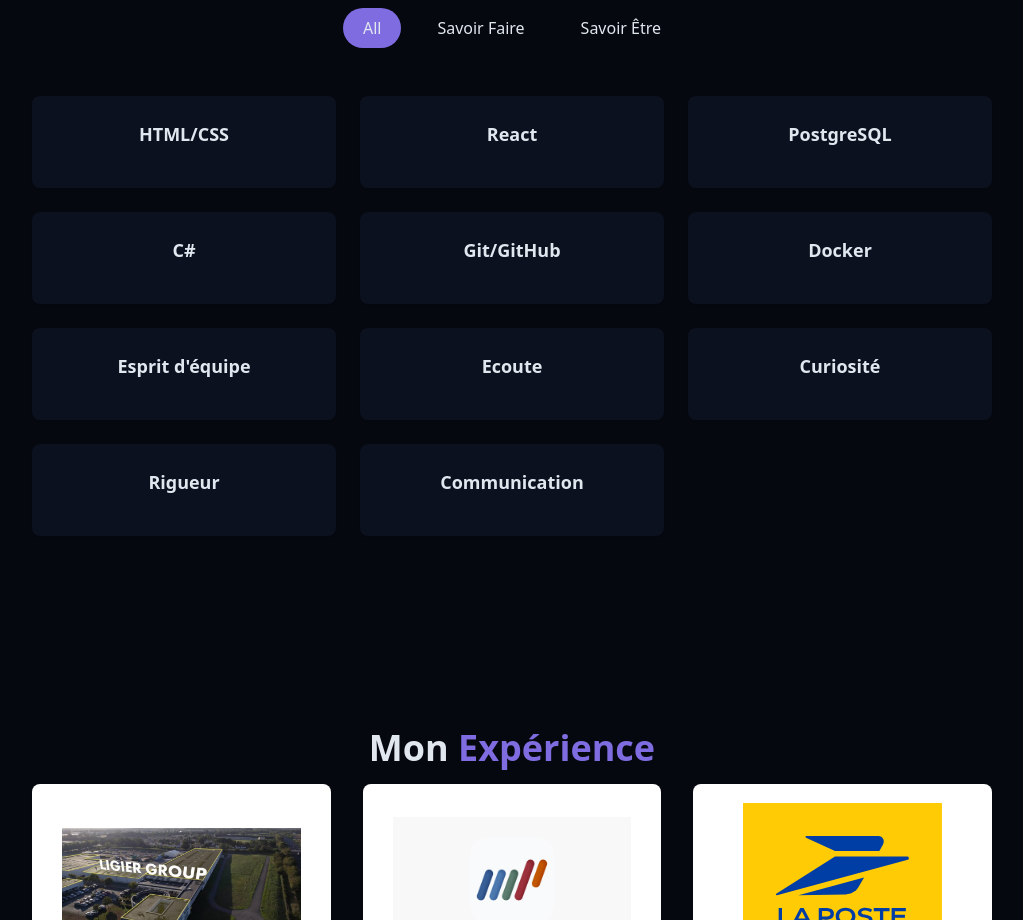
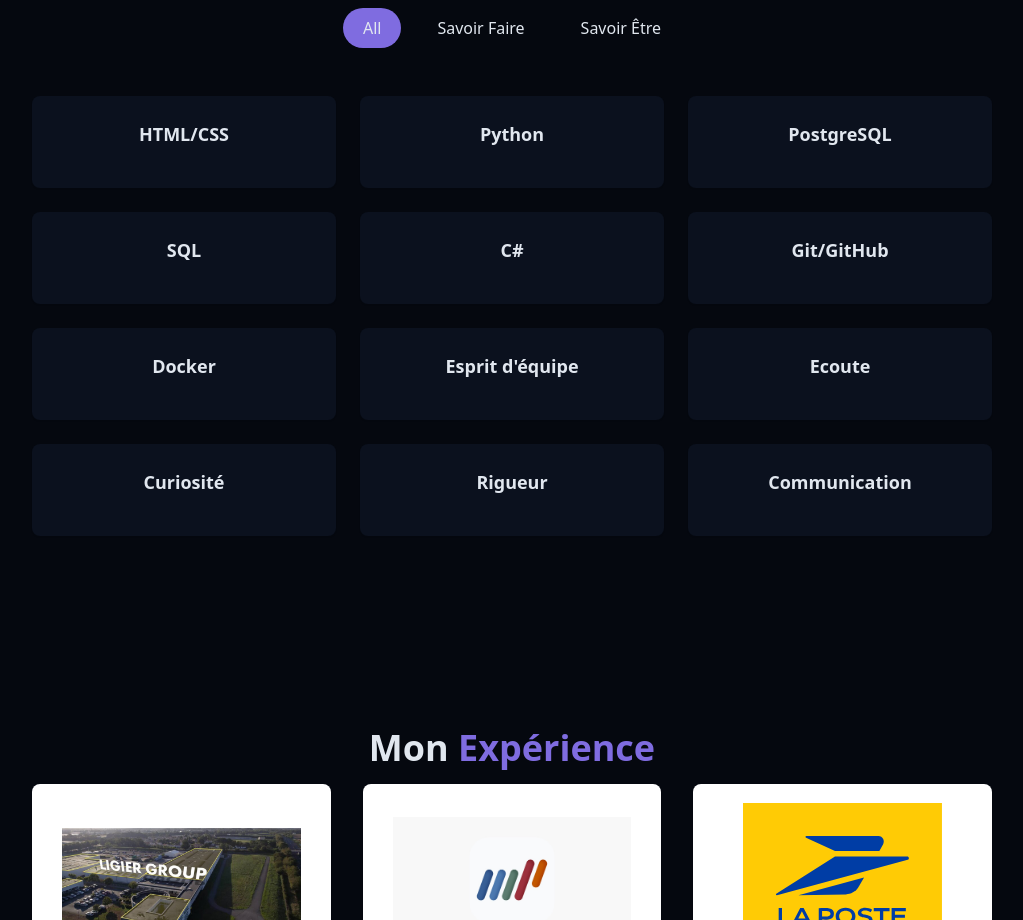
Before and after one commit to Foseos/Portfolio_2025, a React (Vite) app: page / in a window 1280 px wide. Shown: the part 1800-2720 px from the top of the page, without its empty margins (128-1151 px from the left). Built offline with nearby package versions, Linux system fonts and the light colour scheme.

Commit message:
Update skills: replace React with Python, add SQL
In src/data/skills.js, replaced the "React" entry with "Python" and added an "SQL" entry under the "Savoir faire" category to keep the skills list current and reflect a backend/database focus.

```diff
--- a/src/data/skills.js
+++ b/src/data/skills.js
@@ -1,8 +1,9 @@
 export const skills = [
   // Savoir faire
   { name: "HTML/CSS", category: "Savoir faire" },
-  { name: "React", category: "Savoir faire" },
+  { name: "Python", category: "Savoir faire" },
   { name: "PostgreSQL", category: "Savoir faire" },
+  { name: "SQL", category: "Savoir faire" },
   { name: "C#", category: "Savoir faire" },
   { name: "Git/GitHub", category: "Savoir faire" },
   { name: "Docker", category: "Savoir faire" },
```
